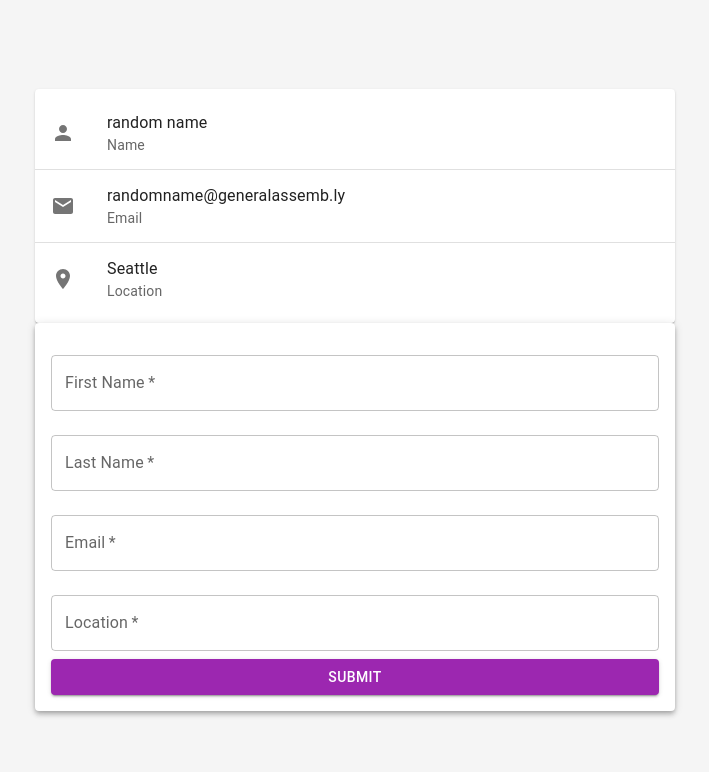
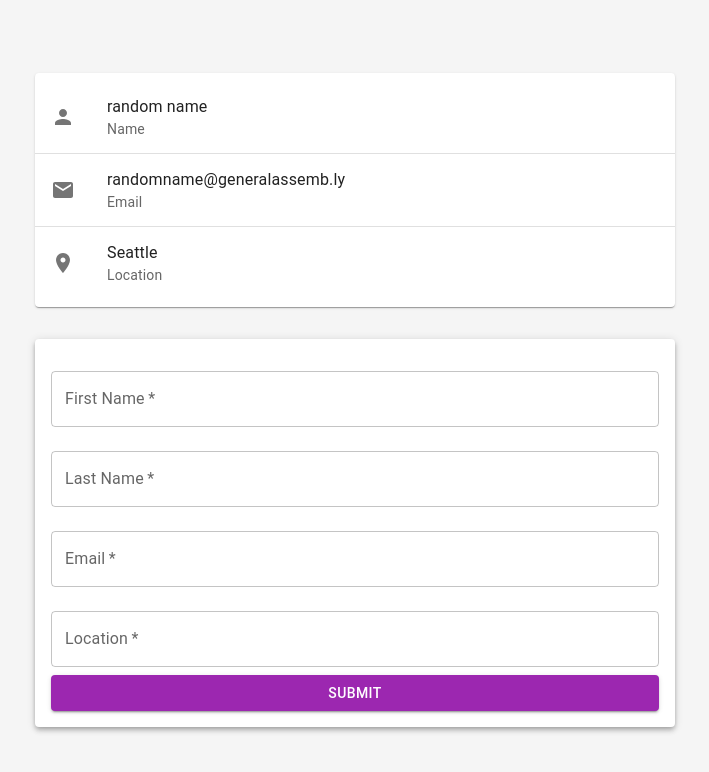
Before and after one commit to chrsteffen1/Material-UI-practice, a React (Create React App) app: page / in a window 1280 px wide. Shown: the top 772 px of the page, without its empty margins (285-994 px from the left). Built offline with nearby package versions, Linux system fonts and the light colour scheme.

Commit message:
add margin top to form

```diff
--- a/src/App.js
+++ b/src/App.js
@@ -46,7 +46,8 @@ function App() {
       display="flex"
       justifyContent='center'
       alignItems='center'
-      sx={{width:'50%'}}>
+      sx={{width:'50%'}}
+      >
         <Paper sx={{width: '100%'}}>
           <List>
             <ListItem>
@@ -79,7 +80,7 @@ function App() {
       display="flex"
       justifyContent='center'
       alignItems='center'
-      sx={{width:'50%'}}>
+      sx={{width:'50%', mt: '2rem'}}>
         <Paper elevation={4} sx={{ width: "100%", p: "1rem" }}>
           <form onSubmit={handleSubmit}>
             <TextField
```
